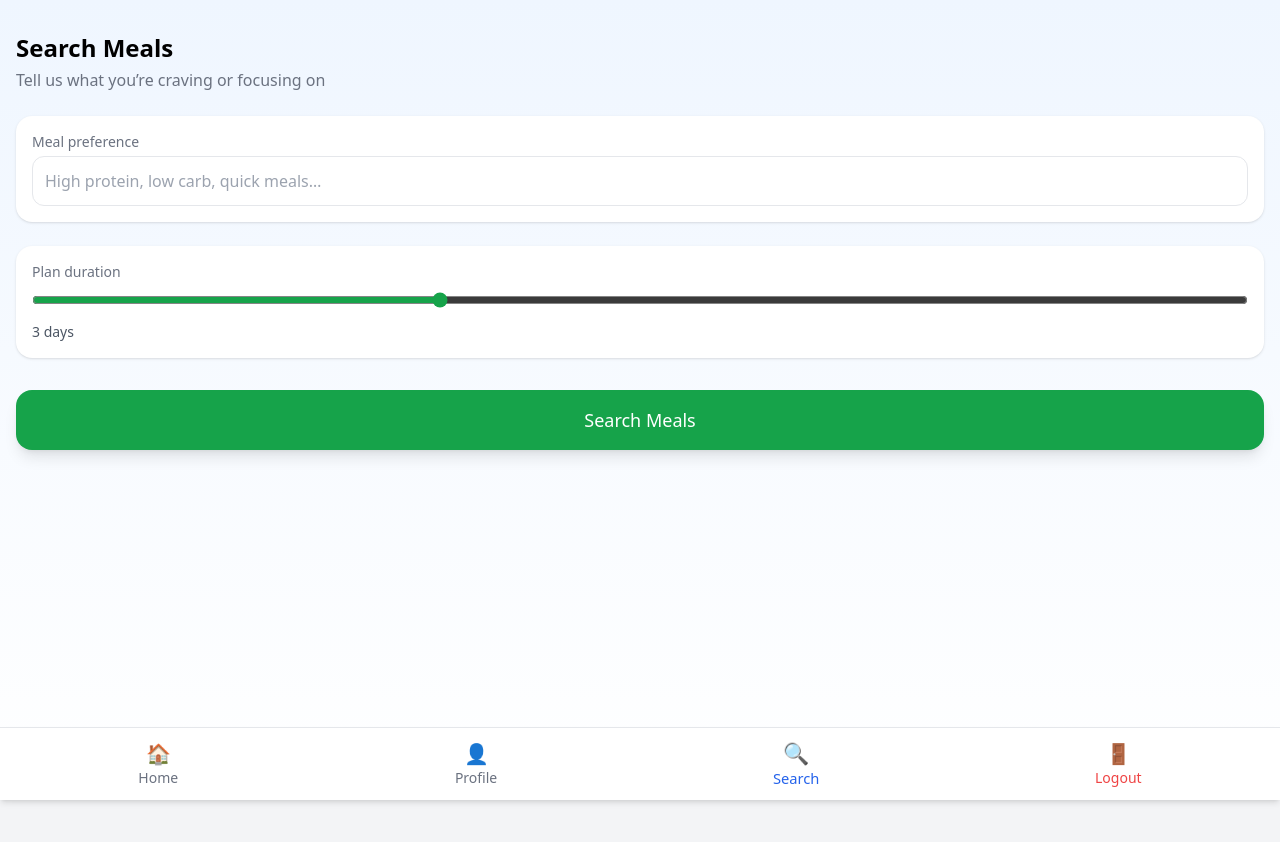
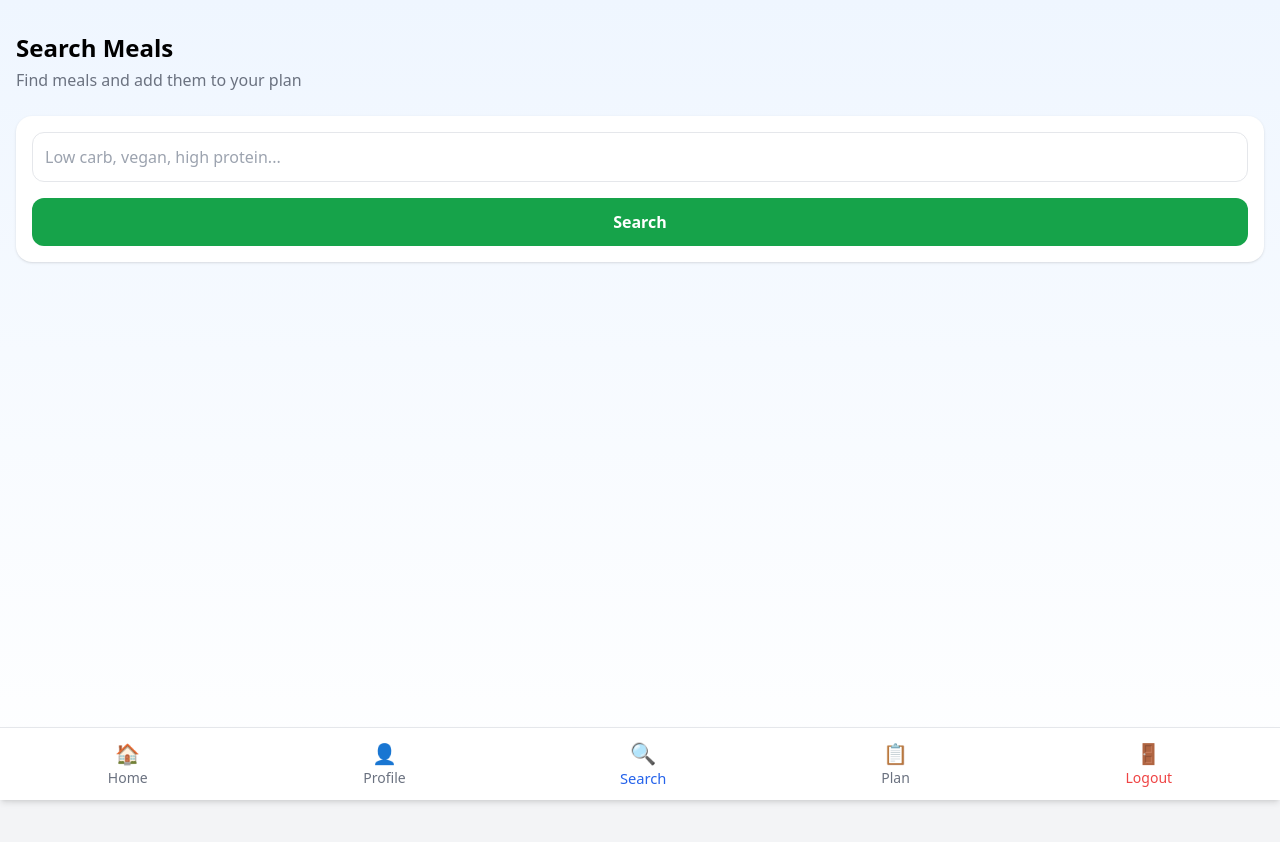
Before and after one commit to dontbelikesdb/Meal-Planning-using-GA, a React (Vite) app in the folder frontend/: page /generate in a window 1280 px wide. Shown: the top 842 px of the page. Built offline with nearby package versions, Linux system fonts and the light colour scheme; sample sign-in values are in the browser's storage.

Commit message:
Meal planning flow: profile, search, append meals, view plan

```diff
--- a/frontend/src/components/Navbar.jsx
+++ b/frontend/src/components/Navbar.jsx
@@ -14,7 +14,6 @@ export default function Navbar() {
   return (
     <nav className="fixed bottom-0 left-0 right-0 bg-white border-t shadow-md z-50">
       <div className="flex justify-around items-center py-3 text-sm">
-
         {/* Home */}
         <Link
           to="/"
@@ -43,11 +42,21 @@ export default function Navbar() {
               <span className="text-xl">🔍</span>
               Search
             </Link>
+
+            {/* ✅ View Plan (NEW) */}
+            <Link
+              to="/plan"
+              className={`flex flex-col items-center transition transform active:scale-95 ${isActive("/plan")}`}
+            >
+              <span className="text-xl">📋</span>
+              Plan
+            </Link>
           </>
         )}
 
         {!token ? (
           <>
+            {/* Login */}
             <Link
               to="/login"
               className={`flex flex-col items-center transition transform active:scale-95 ${isActive("/login")}`}
@@ -56,6 +65,7 @@ export default function Navbar() {
               Login
             </Link>
 
+            {/* Signup */}
             <Link
               to="/signup"
               className={`flex flex-col items-center transition transform active:scale-95 ${isActive("/signup")}`}
--- a/frontend/src/pages/GeneratePlan.jsx
+++ b/frontend/src/pages/GeneratePlan.jsx
@@ -1,100 +1,204 @@
 import { useState } from "react";
 import { useNavigate } from "react-router-dom";
 
+/* --------------------------------------------------
+   Mock meal data (API later)
+-------------------------------------------------- */
+const MEALS = [
+  {
+    id: 1,
+    title: "Grilled Salmon with Asparagus",
+    tags: ["low carb", "high protein", "non veg"],
+    calories: 450,
+    protein: "35g",
+    time: "25 min",
+    image:
+      "https://lh3.googleusercontent.com/aida-public/AB6AXuCTHy128to4Fi8P6DwR6KMbtP30_750SV9Kho1RGfj6LDjiBs2wb3yo371NeOW18Pf8tsQ-v-9hIOA88BMMaFjkHD23v2ynocwrLLJZFkoIu7IZBJ3TVK3QEoWOd2KCv5rBoztE3BT72J-KTcC8dnxpjMasTKlrK2wSsdh0XlPyrAzn1gymMfYfYR0QeckChAPNmj0WRt5AJmQ--uqGLk7ndQw_6EQ2TRmEizXlmKR7pJ84qcmhk_FwyL1YnHiV2zSUKZ09zLs2b3JU",
+  },
+  {
+    id: 2,
+    title: "Mediterranean Chicken Bowl",
+    tags: ["high protein", "non veg"],
+    calories: 380,
+    protein: "42g",
+    time: "15 min",
+    image:
+      "https://lh3.googleusercontent.com/aida-public/AB6AXuCKsZ7uooX0rLzZzjmbvZpfwLCsN3P4qqfPNlscJY1SE1ioFLj-mPLfdZtlvvlw9bOXTIGWEtfr7656U7sW9SOYllxS2SaL4znm3NFPyJpLD0uVhZ-zFZ2S87AnNszHIibOy4zieWGUn7HWWlf3nAqJybD5lJuSkG6yjvP60gVK1fPLnAibg4hbwMCpck9Y6bTPV6VcvbZDjJUHKeFMSHocXsVIkwW0Ond-adUshOEsHJDJjY5R46BWyTcuQ0zawh5gwLx7YrRaE0Xe",
+  },
+  {
+    id: 3,
+    title: "Sesame Tofu Stir Fry",
+    tags: ["vegan", "low calorie"],
+    calories: 320,
+    protein: "18g",
+    time: "20 min",
+    image:
+      "https://lh3.googleusercontent.com/aida-public/AB6AXuBVYOO_R1P-9LtiAk9N-7Jr4a6plHe3poPmDrrdQ7TaiowXoWr-OlvaDye7APPRTYosP4aKGZK0Fb_FIn2a8tOLm9ipvpkvhTMl04Nd4Moa5ciwAGOm27Rt7r98HhT8eQrkV3lgT0Re462CR-o131qrutMcoEM5CX1g8KxKxJ2gzqzTRq4R9ItsXhpUD4ybkc0Dr_3NSgvP0p5OiprJrs8e8sxCdYxw__lf0zBRVrpeaEsSxGrIVhe1RKImBawEhUbA4YJfve3E2NEN",
+  },
+];
+
 export default function GeneratePlan() {
-  const [days, setDays] = useState(3);
+  const navigate = useNavigate();
+  const currentUser = JSON.parse(localStorage.getItem("currentUser"));
+
   const [query, setQuery] = useState("");
-  const [loading, setLoading] = useState(false);
-  const navigate = useNavigate();
-
-  const currentUser = JSON.parse(localStorage.getItem("currentUser"));
+  const [results, setResults] = useState([]);
+  const [selectedMeals, setSelectedMeals] = useState([]);
 
   if (!currentUser) {
     navigate("/login");
   }
 
-  const searchMeals = () => {
+  /* --------------------------------------------------
+     Search logic
+  -------------------------------------------------- */
+  const handleSearch = () => {
     if (!query.trim()) {
-      alert("Please describe what kind of meals you are looking for");
+      alert("Please enter what kind of meals you want");
       return;
     }
 
-    setLoading(true);
+    const q = query.toLowerCase();
 
-    const results = [];
+    const filtered = MEALS.filter(
+      (meal) =>
+        meal.title.toLowerCase().includes(q) ||
+        meal.tags.some((tag) => tag.includes(q))
+    );
 
-    for (let i = 1; i <= days; i++) {
-      results.push({
-        day: i,
-        focus: query,
-        meals: [
-          "🥣 Breakfast: Healthy Smoothie",
-          "🥗 Lunch: Balanced Veg / Protein Bowl",
-          "🍲 Dinner: Light Home-style Meal",
-        ],
-      });
+    setResults(filtered);
+  };
+
+  /* --------------------------------------------------
+     Add / Remove meals
+  -------------------------------------------------- */
+  const toggleMeal = (meal) => {
+    if (selectedMeals.find((m) => m.id === meal.id)) {
+      setSelectedMeals(selectedMeals.filter((m) => m.id !== meal.id));
+    } else {
+      setSelectedMeals([...selectedMeals, meal]);
+    }
+  };
+
+  /* --------------------------------------------------
+     Save (APPEND) & go to plan page ✅
+  -------------------------------------------------- */
+  const goToPlan = () => {
+    if (selectedMeals.length === 0) {
+      alert("Please add at least one meal to your plan");
+      return;
     }
 
-    localStorage.setItem(
-      `mealplan_${currentUser.email}`,
-      JSON.stringify(results)
-    );
+    const key = `mealplan_${currentUser.email}`;
 
-    setTimeout(() => {
+    // 👇 read existing plan
+    const existingPlan =
+      JSON.parse(localStorage.getItem(key)) || [];
+
+    // 👇 merge without duplicates
+    const mergedPlan = [
+      ...existingPlan,
+      ...selectedMeals.filter(
+        (meal) =>
+          !existingPlan.some((m) => m.id === meal.id)
+      ),
+    ];
+
+    localStorage.setItem(key, JSON.stringify(mergedPlan));
+
     navigate("/plan");
-    }, 900);
   };
 
   return (
     <div className="min-h-screen page bg-gradient-to-b from-blue-50 to-white px-4 pt-8 pb-28">
       <h2 className="text-2xl font-bold mb-1">Search Meals</h2>
       <p className="text-gray-500 mb-6">
-        Tell us what you’re craving or focusing on
+        Find meals and add them to your plan
       </p>
 
-      {/* Search Input */}
+      {/* Search bar */}
       <div className="bg-white rounded-2xl shadow p-4 mb-6">
-        <label className="text-sm text-gray-500 mb-1 block">
-          Meal preference
-        </label>
         <input
-          type="text"
           value={query}
           onChange={(e) => setQuery(e.target.value)}
-          placeholder="High protein, low carb, quick meals…"
+          placeholder="Low carb, vegan, high protein..."
           className="w-full p-3 border rounded-xl outline-none"
         />
+        <button
+          onClick={handleSearch}
+          className="mt-4 w-full bg-green-600 text-white py-3 rounded-xl font-semibold"
+        >
+          Search
+        </button>
       </div>
 
-      {/* Days Selector */}
-      <div className="bg-white rounded-2xl shadow p-4 mb-8">
-        <label className="text-sm text-gray-500 mb-2 block">
-          Plan duration
-        </label>
-        <input
-          type="range"
-          min="1"
-          max="7"
-          value={days}
-          onChange={(e) => setDays(e.target.value)}
-          className="w-full accent-green-600"
+      {/* Results */}
+      {results.length > 0 && (
+        <div className="space-y-4">
+          {results.map((meal) => {
+            const added = selectedMeals.some(
+              (m) => m.id === meal.id
+            );
+
+            return (
+              <div
+                key={meal.id}
+                className="bg-white rounded-2xl shadow overflow-hidden"
+              >
+                <div
+                  className="h-36 bg-cover bg-center"
+                  style={{
+                    backgroundImage: `url(${meal.image})`,
+                  }}
                 />
-        <p className="mt-2 text-sm text-gray-600">
-          {days} day{days > 1 ? "s" : ""}
+
+                <div className="p-4">
+                  <h3 className="text-lg font-bold">
+                    {meal.title}
+                  </h3>
+                  <p className="text-sm text-gray-500 mb-2">
+                    {meal.calories} kcal • {meal.protein}
                   </p>
-      </div>
+
+                  <div className="flex justify-between items-center">
+                    <span className="text-xs text-gray-400">
+                      ⏱ {meal.time}
+                    </span>
 
                     <button
-        onClick={searchMeals}
-        disabled={loading}
-        className={`w-full py-4 rounded-2xl text-lg shadow-lg transition ${
-          loading
-            ? "bg-gray-400 text-white"
+                      onClick={() => toggleMeal(meal)}
+                      className={`px-4 py-2 rounded-lg text-sm font-semibold ${
+                        added
+                          ? "bg-gray-300 text-gray-700"
                           : "bg-green-600 text-white"
                       }`}
                     >
-        {loading ? "Searching meals…" : "Search Meals"}
+                      {added ? "Added" : "Add to Plan"}
                     </button>
+                  </div>
+                </div>
+              </div>
+            );
+          })}
+        </div>
+      )}
+
+      {/* Empty state */}
+      {results.length === 0 && query && (
+        <p className="text-center text-gray-400 mt-8">
+          No meals found. Try a different search.
+        </p>
+      )}
+
+      {/* View plan */}
+      {selectedMeals.length > 0 && (
+        <button
+          onClick={goToPlan}
+          className="fixed bottom-20 left-4 right-4 bg-blue-600 text-white py-4 rounded-2xl text-lg font-bold shadow-lg"
+        >
+          View Plan ({selectedMeals.length})
+        </button>
+      )}
     </div>
   );
 }
--- a/frontend/src/pages/PlanResult.jsx
+++ b/frontend/src/pages/PlanResult.jsx
@@ -4,76 +4,124 @@ import { useNavigate } from "react-router-dom";
 export default function PlanResult() {
   const navigate = useNavigate();
   const currentUser = JSON.parse(localStorage.getItem("currentUser"));
-  const [plan, setPlan] = useState([]);
+  const [meals, setMeals] = useState([]);
 
+  /* -----------------------------------------
+     Load plan
+  ----------------------------------------- */
   useEffect(() => {
     if (!currentUser) {
       navigate("/login");
       return;
     }
 
-    const stored = localStorage.getItem(`mealplan_${currentUser.email}`);
+    const stored = localStorage.getItem(
+      `mealplan_${currentUser.email}`
+    );
+
     if (stored) {
-      setPlan(JSON.parse(stored));
+      setMeals(JSON.parse(stored));
     }
   }, [currentUser, navigate]);
 
-  if (!plan.length) {
+  /* -----------------------------------------
+     Remove single meal
+  ----------------------------------------- */
+  const removeMeal = (id) => {
+    const updated = meals.filter((m) => m.id !== id);
+    setMeals(updated);
+
+    localStorage.setItem(
+      `mealplan_${currentUser.email}`,
+      JSON.stringify(updated)
+    );
+  };
+
+  /* -----------------------------------------
+     Clear entire plan
+  ----------------------------------------- */
+  const clearPlan = () => {
+    if (!window.confirm("Clear your entire meal plan?")) return;
+
+    setMeals([]);
+    localStorage.removeItem(`mealplan_${currentUser.email}`);
+  };
+
+  /* -----------------------------------------
+     Empty state
+  ----------------------------------------- */
+  if (!meals.length) {
     return (
-      <div className="min-h-screen page flex items-center justify-center bg-gradient-to-b from-blue-50 to-white">
-        <p className="text-gray-500">No meal results found</p>
+      <div className="min-h-screen page flex flex-col items-center justify-center bg-gradient-to-b from-blue-50 to-white px-4 text-center">
+        <h2 className="text-xl font-bold mb-2">
+          No meals in your plan
+        </h2>
+        <p className="text-gray-500 mb-6">
+          Start searching and add meals to build your plan
+        </p>
+
+        <button
+          onClick={() => navigate("/generate")}
+          className="bg-green-600 text-white px-6 py-3 rounded-2xl font-semibold"
+        >
+          Find Meals
+        </button>
       </div>
     );
   }
 
+  /* -----------------------------------------
+     View Plan
+  ----------------------------------------- */
   return (
     <div className="min-h-screen page bg-gradient-to-b from-blue-50 to-white px-4 pt-8 pb-28">
-      <h2 className="text-2xl font-bold mb-1">Meal Results</h2>
+      <div className="flex justify-between items-center mb-2">
+        <h2 className="text-2xl font-bold">Your Meal Plan</h2>
+        <span className="text-sm bg-blue-100 text-blue-700 px-3 py-1 rounded-full">
+          {meals.length} meals
+        </span>
+      </div>
+
       <p className="text-gray-500 mb-6">
-        Based on your search preferences
+        Meals you’ve added so far
       </p>
 
-      <div className="space-y-6">
-        {plan.map((day) => (
+      <div className="space-y-4">
+        {meals.map((meal) => (
           <div
-            key={day.day}
-            className="bg-white rounded-2xl shadow p-5"
+            key={meal.id}
+            className="bg-white rounded-2xl shadow overflow-hidden"
           >
-            {/* Header */}
-            <div className="flex justify-between items-center mb-3">
-              <h3 className="text-lg font-bold">
-                Day {day.day}
+            {/* Image */}
+            <div
+              className="h-36 bg-cover bg-center"
+              style={{
+                backgroundImage: `url(${meal.image})`,
+              }}
+            />
+
+            {/* Content */}
+            <div className="p-4">
+              <h3 className="text-lg font-bold mb-1">
+                {meal.title}
               </h3>
-              <span className="text-xs bg-green-100 text-green-700 px-3 py-1 rounded-full">
-                Suggested
-              </span>
-            </div>
 
-            {/* Focus */}
-            <p className="text-sm text-gray-600 mb-4">
-              🔍 Focus: <b>{day.focus}</b>
-            </p>
+              <p className="text-sm text-gray-500 mb-2">
+                {meal.calories} kcal • {meal.protein}
+              </p>
 
-            {/* Meals */}
-            <div className="space-y-3">
-              {day.meals.map((meal, idx) => (
-                <div
-                  key={idx}
-                  className="bg-gray-50 rounded-xl p-3 text-gray-800"
+              <div className="flex justify-between items-center">
+                <span className="text-xs text-gray-400">
+                  ⏱ {meal.time}
+                </span>
+
+                <button
+                  onClick={() => removeMeal(meal.id)}
+                  className="px-4 py-2 rounded-lg bg-red-50 text-red-600 text-sm font-semibold transition active:scale-95"
                 >
-                  {meal}
-                </div>
-              ))}
-            </div>
-
-            {/* Actions */}
-            <div className="mt-5 flex gap-3">
-              <button className="flex-1 bg-blue-50 text-blue-600 py-2 rounded-xl text-sm">
-                Swap
-              </button>
-              <button className="flex-1 bg-red-50 text-red-500 py-2 rounded-xl text-sm">
-                Remove
-              </button>
+                  Remove
+                </button>
+              </div>
             </div>
           </div>
         ))}
@@ -83,9 +131,16 @@ export default function PlanResult() {
       <div className="mt-10 space-y-4">
         <button
           onClick={() => navigate("/generate")}
-          className="w-full bg-green-600 text-white py-4 rounded-2xl text-lg shadow-lg"
+          className="w-full bg-green-600 text-white py-4 rounded-2xl text-lg font-bold shadow-lg"
         >
-          Search Again
+          Add More Meals
+        </button>
+
+        <button
+          onClick={clearPlan}
+          className="w-full bg-red-100 text-red-600 py-3 rounded-xl font-semibold"
+        >
+          Clear Plan
         </button>
 
         <button
```
Also changed, not shown: frontend/src/pages/ProfileForm.jsx (+127 -41 lines). Lines whose indentation alone changed are shown as unchanged.
